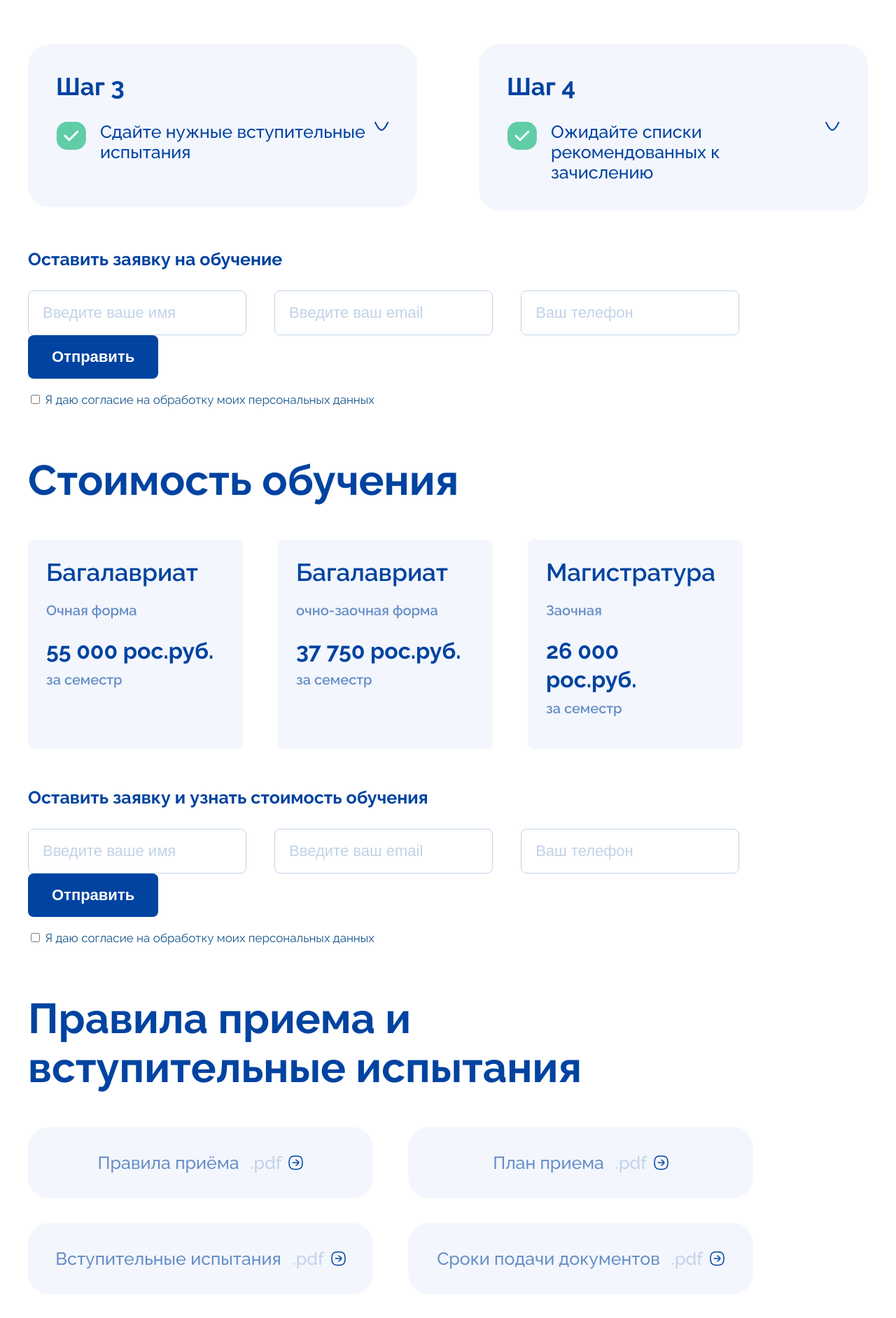
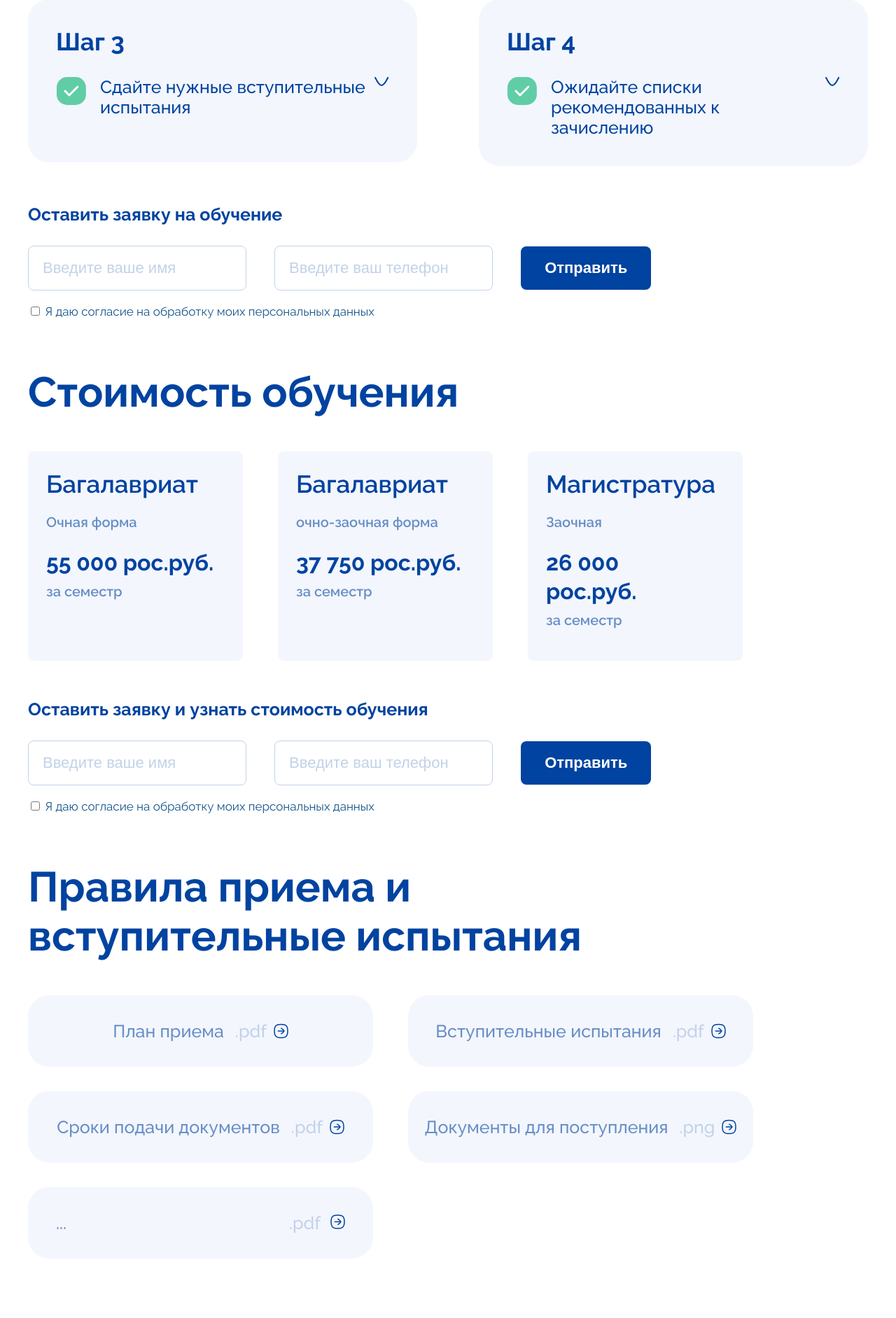
Before and after one commit to Kokosik11/REU-for-enrollee, a Django app: page / in a window 1280 px wide. Shown: the part 4030-5913 px from the top of the page at 70% size. Run offline with Django 3.2, Linux system fonts and the light colour scheme; some libraries are stand-ins or nearby versions.

Commit message:
added forms and files .pdf

```diff
--- a/mainpage/forms.py
+++ b/mainpage/forms.py
@@ -10,47 +10,13 @@ class FeedbackCommitteeForm(forms.ModelForm):
 
   class Meta:
     model = FeedbackCommittee
-    fields = ['name', 'email', 'text', 'checkbox']
+    fields = ['name', 'email', 'text', 'checkbox',]
 
-
-class FeedbackStudyForm(forms.ModelForm):
+class FeedbackPhoneForm(forms.ModelForm):
   name = forms.CharField(label="", widget=forms.TextInput(attrs={'placeholder': 'Введите ваше имя'}))
-  email = forms.EmailField(label="", widget=forms.TextInput(attrs={'placeholder': 'Введите ваш email'}))
-  phone = forms.CharField(label="", widget=forms.TextInput(attrs={'placeholder': 'Ваш телефон'}))
+  phone = forms.CharField(label="", widget=forms.TextInput(attrs={'placeholder': 'Введите ваш телефон'}))
   checkbox = forms.BooleanField(label="", widget=forms.CheckboxInput())
 
   class Meta:
     model = FeedbackCommittee
-    fields = ['name', 'email', 'phone', 'checkbox']
-
-class FeedbackPriceForm(forms.ModelForm):
-  name = forms.CharField(label="", widget=forms.TextInput(attrs={'placeholder': 'Введите ваше имя'}))
-  email = forms.EmailField(label="", widget=forms.TextInput(attrs={'placeholder': 'Введите ваш email'}))
-  phone = forms.CharField(label="", widget=forms.TextInput(attrs={'placeholder': 'Ваш телефон'}))
-  checkbox = forms.BooleanField(label="", widget=forms.CheckboxInput())
-
-  class Meta:
-    model = FeedbackCommittee
-    fields = ['name', 'email', 'phone', 'checkbox']
-
-
-class FeedbackCourseForm(forms.ModelForm):
-  name = forms.CharField(label="", widget=forms.TextInput(attrs={'placeholder': 'Введите ваше имя'}))
-  email = forms.EmailField(label="", widget=forms.TextInput(attrs={'placeholder': 'Введите ваш email'}))
-  phone = forms.CharField(label="", widget=forms.TextInput(attrs={'placeholder': 'Ваш телефон'}))
-  checkbox = forms.BooleanField(label="", widget=forms.CheckboxInput())
-
-  class Meta:
-    model = FeedbackCommittee
-    fields = ['name', 'email', 'phone', 'checkbox']
-
-
-class FeedbackDayForm(forms.ModelForm):
-  name = forms.CharField(label="", widget=forms.TextInput(attrs={'placeholder': 'Введите ваше имя'}))
-  email = forms.EmailField(label="", widget=forms.TextInput(attrs={'placeholder': 'Введите ваш email'}))
-  phone = forms.CharField(label="", widget=forms.TextInput(attrs={'placeholder': 'Ваш телефон'}))
-  checkbox = forms.BooleanField(label="", widget=forms.CheckboxInput())
-
-  class Meta:
-    model = FeedbackCommittee
-    fields = ['name', 'email', 'phone', 'checkbox']
+    fields = ['name', 'phone', 'checkbox',]
--- a/mainpage/templates/mainpage/index.html
+++ b/mainpage/templates/mainpage/index.html
@@ -279,14 +279,13 @@
                 </div>
 
                 <div class="forms">
-                    {{ study_form.name }}
-                    {{ study_form.email }}
-                    {{ study_form.phone }}
+                    {{ phone_form.name }}
+                    {{ phone_form.phone }}
                     <input type="submit" value="Отправить">
                 </div>
                 <div class="personal-data">
                     <label for="personal-1">
-                        {{ study_form.checkbox }}
+                        {{ phone_form.checkbox }}
                         Я даю согласие на обработку моих персональных данных
                     </label>
                 </div>
@@ -323,14 +322,13 @@
                 </div>
 
                 <div class="forms">
-                    {{ price_form.name }}
-                    {{ price_form.email }}
-                    {{ price_form.phone }}
+                    {{ phone_form.name }}
+                    {{ phone_form.phone }}
                     <input type="submit" value="Отправить">
                 </div>
                 <div class="personal-data">
                     <label for="personal-1">
-                        {{ price_form.checkbox }}
+                        {{ phone_form.checkbox }}
                         Я даю согласие на обработку моих персональных данных
                     </label>
                 </div>
@@ -340,12 +338,7 @@
         <section class="rules">
             <h2 class="rules-heading">Правила приема и вступительные испытания</h2>
             <div class="rules-content">
-                <a href="#" class="document">
-                    <span class="document-name">Правила приёма</span>
-                    <span class="document-format">.pdf</span>
-                    <img src="/img/arrow-link.svg" alt="Icon: Arrow link">
-                </a>
-                <a href="#" class="document">
+                <a href="{{ STATIC }}/img/files/plan_priema_na_napravlenija_podgotovki_bakalavriata.pdf" target="_blank" class="document">
                     <span class="document-name">План приема</span>
                     <span class="document-format">.pdf</span>
                     <img src="/img/arrow-link.svg" alt="Icon: Arrow link">
@@ -355,14 +348,14 @@
                     <span class="document-format">.pdf</span>
                     <img src="/img/arrow-link.svg" alt="Icon: Arrow link">
                 </a>
-                <a href="#" class="document">
+                <a href="{{ STATIC }}/img/files/sroki_provedenija_priema_na_programmy_bakalavriata.pdf" class="document">
                     <span class="document-name">Cроки подачи документов</span>
                     <span class="document-format">.pdf</span>
                     <img src="/img/arrow-link.svg" alt="Icon: Arrow link">
                 </a>
-                <a href="#" class="document">
+                <a href="{{ STATIC }}/img/doc.png" target="_blank" class="document">
                     <span class="document-name">Документы для поступления</span>
-                    <span class="document-format">.pdf</span>
+                    <span class="document-format">.png</span>
                     <img src="/img/arrow-link.svg" alt="Icon: Arrow link">
                 </a>
                 <a href="#" class="document">
@@ -396,14 +389,13 @@
                 </div>
 
                 <div class="forms">
-                    {{ course_form.name }}
-                    {{ course_form.email }}
-                    {{ course_form.phone }}
+                    {{ phone_form.name }}
+                    {{ phone_form.phone }}
                     <input type="submit" value="Отправить">
                 </div>
                 <div class="personal-data">
                     <label for="personal-1">
-                        {{ course_form.checkbox }}
+                        {{ phone_form.checkbox }}
                         Я даю согласие на обработку моих персональных данных
                     </label>
                 </div>
@@ -447,14 +439,13 @@
                 </div>
 
                 <div class="forms">
-                    {{ day_form.name }}
-                    {{ day_form.email }}
-                    {{ day_form.phone }}
+                    {{ phone_form.name }}
+                    {{ phone_form.phone }}
                     <input type="submit" value="Отправить">
                 </div>
                 <div class="personal-data">
                     <label for="personal-1">
-                        {{ day_form.checkbox }}
+                        {{ phone_form.checkbox }}
                         Я даю согласие на обработку моих персональных данных
                     </label>
                 </div>
--- a/mainpage/views.py
+++ b/mainpage/views.py
@@ -1,6 +1,6 @@
 from mainpage.models import Category
 from django.shortcuts import render, redirect
-from .forms import FeedbackCommitteeForm, FeedbackStudyForm, FeedbackPriceForm, FeedbackCourseForm, FeedbackDayForm
+from .forms import FeedbackCommitteeForm, FeedbackPhoneForm
 from django.core.mail import send_mail
 from django.conf import settings
 from django.contrib import messages
@@ -20,65 +20,20 @@ def main(request):
     form = FeedbackCommitteeForm()
 
   if request.method == "POST":
-    study_form = FeedbackStudyForm(request.POST)
-    if study_form.is_valid():
-      name = study_form.cleaned_data.get('name')
-      email = study_form.cleaned_data.get('email')
+    phone_form = FeedbackPhoneForm(request.POST)
+    if phone_form.is_valid():
+      name = phone_form.cleaned_data.get('name')
+      phone = phone_form.cleaned_data.get('phone')
 
-      feedback = study_form.save()
+      feedback = phone_form.save()
       num = feedback.number
       messages.success(request, f'Спасибо за оставленную заявку #{num}, {name}!')
       return redirect('home')
   else:
-    study_form = FeedbackStudyForm()
-
-
-  if request.method == "POST":
-    price_form = FeedbackPriceForm(request.POST)
-    if price_form.is_valid():
-      name = price_form.cleaned_data.get('name')
-      email = price_form.cleaned_data.get('email')
-
-      feedback = price_form.save()
-      num = feedback.number
-      messages.success(request, f'Спасибо за оставленную заявку #{num}, {name}!')
-      return redirect('home')
-  else:
-    price_form = FeedbackPriceForm()
-
-  if request.method == "POST":
-    course_form = FeedbackCourseForm(request.POST)
-    if course_form.is_valid():
-      name = course_form.cleaned_data.get('name')
-      email = course_form.cleaned_data.get('email')
-
-      feedback = course_form.save()
-      num = feedback.number
-      messages.success(request, f'Спасибо за оставленную заявку #{num}, {name}!')
-      return redirect('home')
-  else:
-    course_form = FeedbackCourseForm()
-
-  if request.method == "POST":
-    day_form = FeedbackDayForm(request.POST)
-    if day_form.is_valid():
-      name = day_form.cleaned_data.get('name')
-      email = day_form.cleaned_data.get('email')
-
-      feedback = day_form.save()
-      num = feedback.number
-      messages.success(request, f'Спасибо за оставленную заявку #{num}, {name}!')
-      return redirect('home')
-  else:
-    day_form = FeedbackDayForm()
+    phone_form = FeedbackPhoneForm()
 
   context = {
-    'form': form,
-    'study_form': study_form,
-    'price_form': price_form,
-    'course_form': course_form,
-    'day_form': day_form,
-
+    'phone_form': phone_form,
   }
 
   return render(request, "mainpage/index.html", context)
```
Also changed, not shown: other parts of mainpage/templates/mainpage/index.html (+3 -3 lines), img/doc.png (added), img/reu-diplom-bakalavra.jpg (added), img/reu-diplom-magistra.jpg (added), img/reu-evropejskoe-prilojenie.jpg (added), 2 other files.
